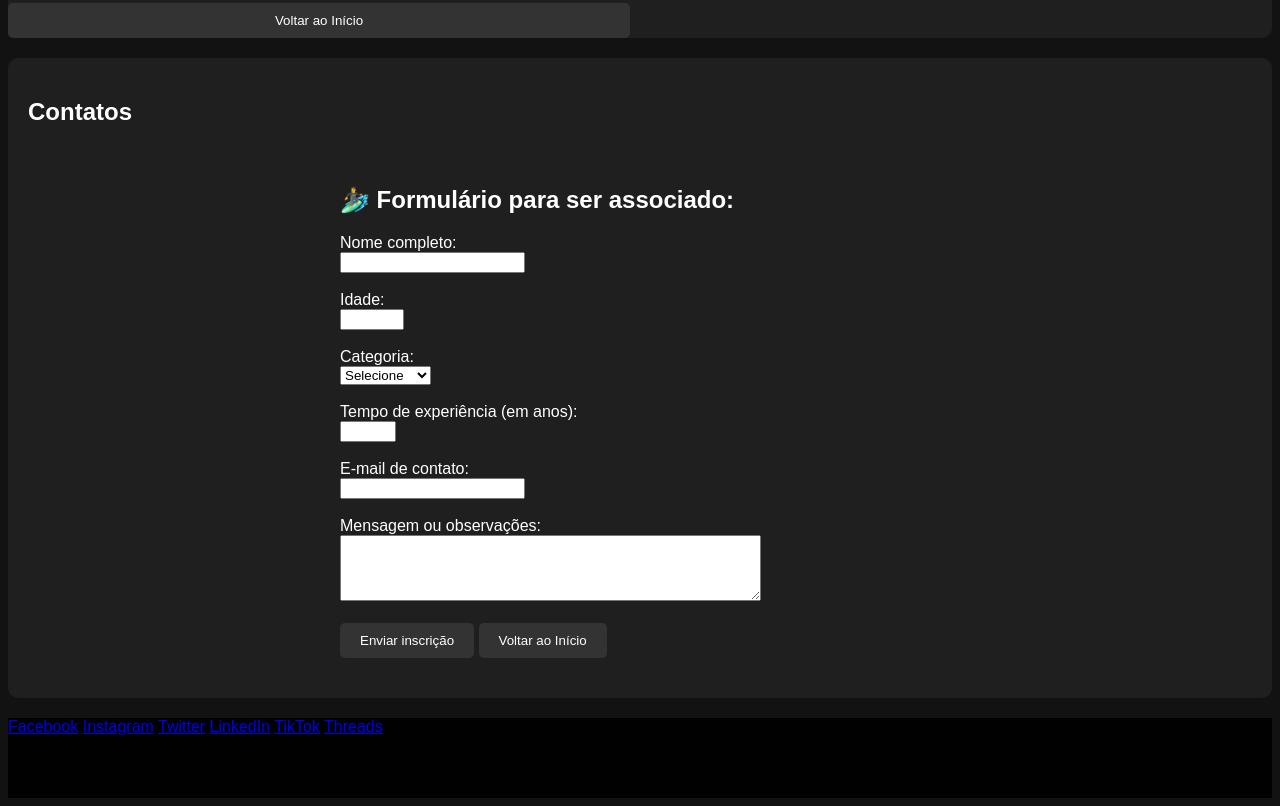
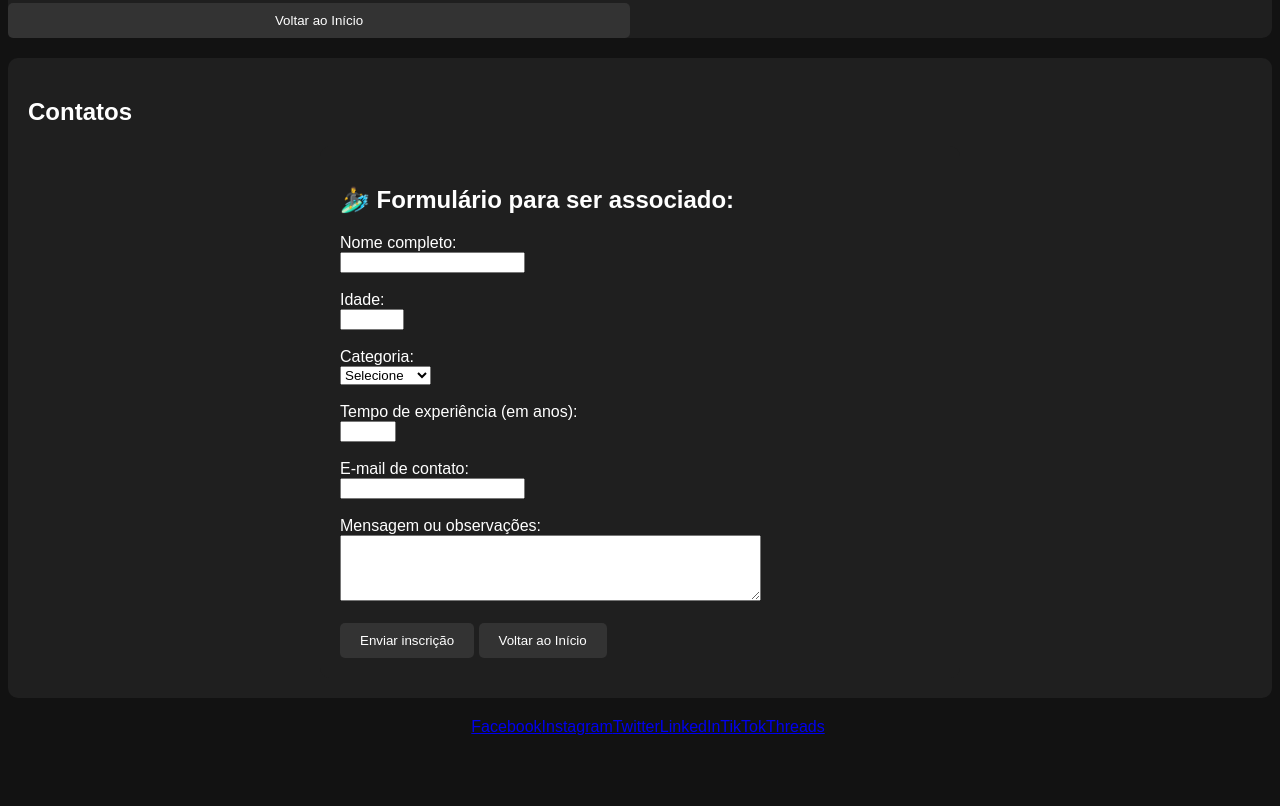
Before and after one commit to diegolimatavaresursini/asesp, a plain HTML site: page index.html in a window 1280 px wide. Shown: the part 5027-5833 px from the top of the page. After the commit the page ends 5745 px from the top, so only its background shows below. Drawn offline with Linux system fonts and the light colour scheme.

Commit message:
Update style.css

```diff
--- a/style.css
+++ b/style.css
@@ -106,10 +106,11 @@ button.next {
 .next { right: 10px; }
 
 footer {
-background-color: #010101; /* Cor de fundo */
+display: flex;
+justify-content: center;
 height: 80px; /* Altura do footer */
 width: 100%; /* Largura total */
-position: relative; /* Posição relativa */
+position: fixed; /* Posição relativa */
 margin: 0 auto; /* Centraliza horizontalmente */
 z-index: 999; /* Para garantir que fique acima de outros elementos */
 }
```
